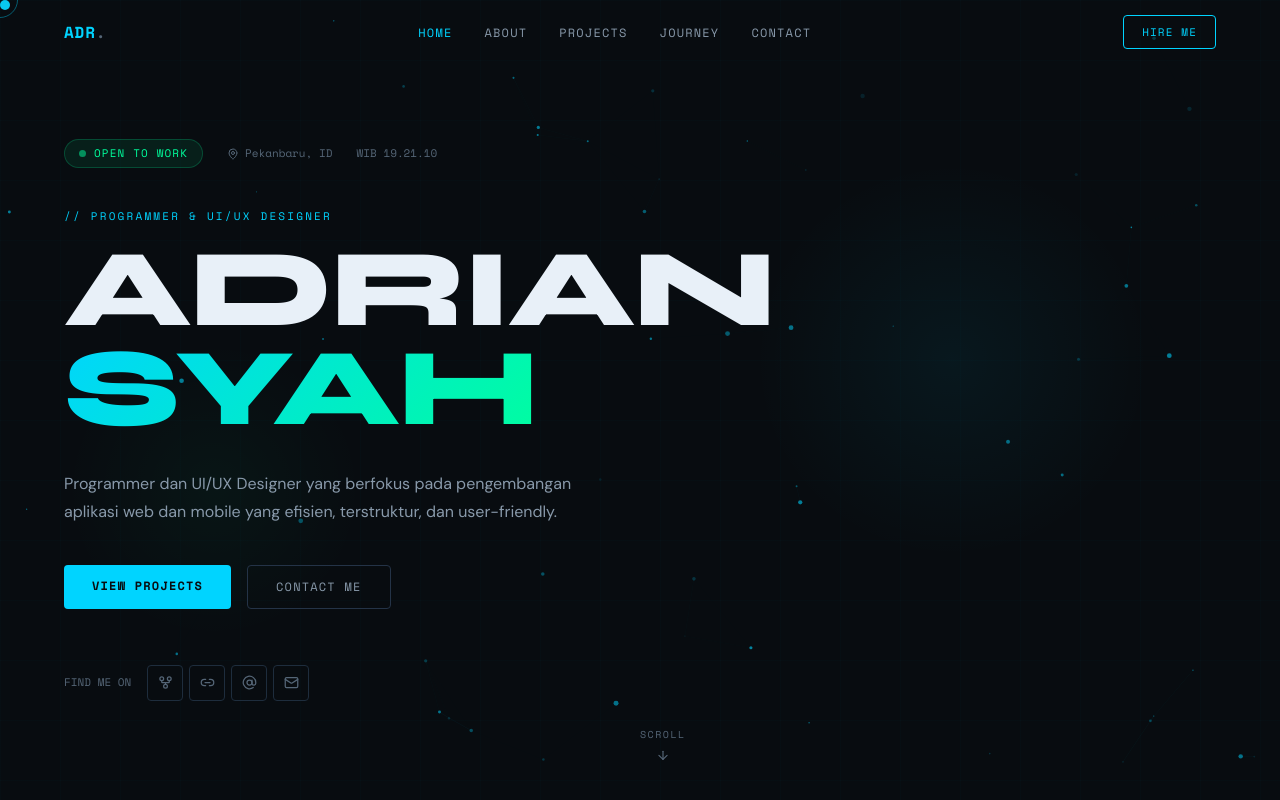
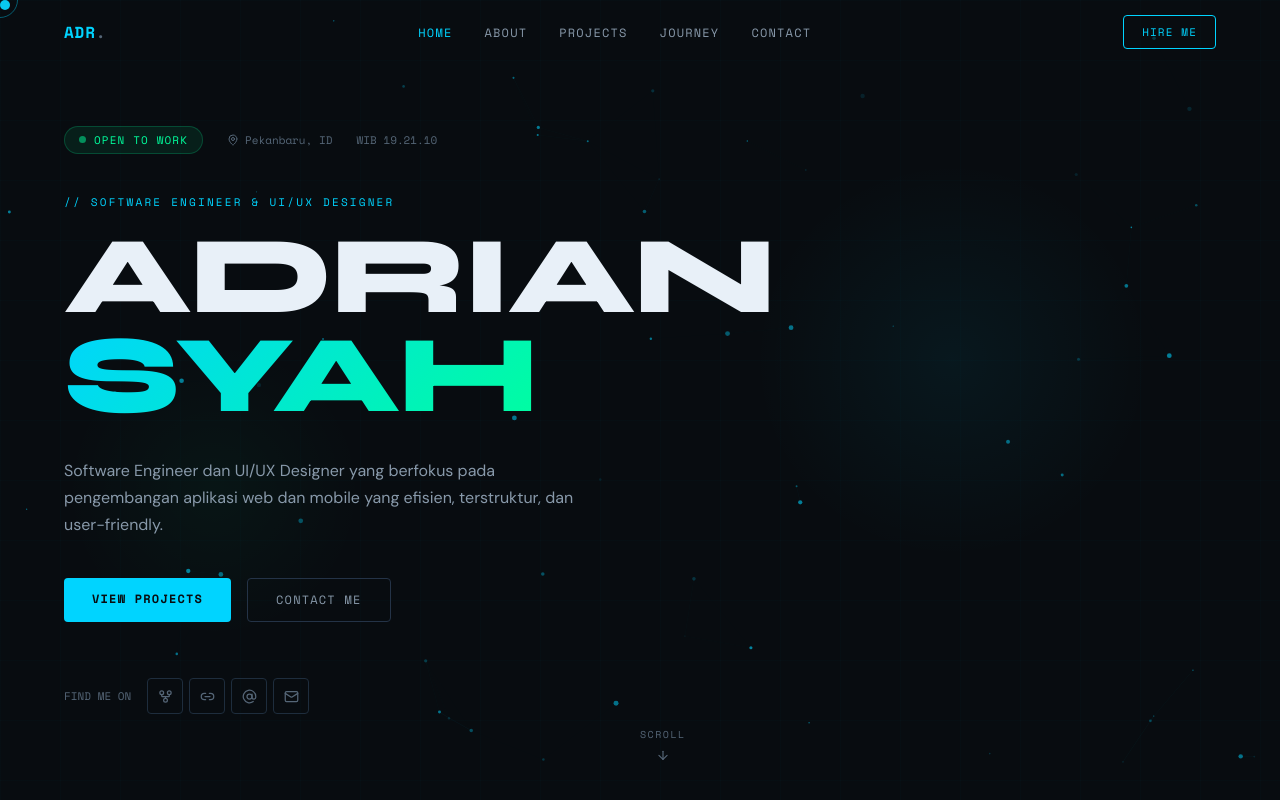
Before and after one commit to adriansyah1972/portofolio, a Next.js app: page / in a window 1280 px wide. Shown: the top 800 px of the page. Built offline with nearby package versions, Linux system fonts and the light colour scheme.

Commit message:
Update tampilan portfolio

```diff
--- a/app/components/Hero.tsx
+++ b/app/components/Hero.tsx
@@ -113,7 +113,7 @@ export default function Hero() {
 
         {/* Main heading */}
         <div style={{ marginBottom: 32 }}>
-          <p className="section-label" style={{ marginBottom: 16 }}>// programmer & ui/ux designer</p>
+          <p className="section-label" style={{ marginBottom: 16 }}>// software engineer & ui/ux designer</p>
           <h1 style={{ fontFamily: 'var(--display)', fontWeight: 800, fontSize: 'clamp(52px, 10vw, 110px)', lineHeight: 0.9, letterSpacing: '-0.02em', color: 'var(--text)' }}>
             ADRIAN
             <br />
@@ -123,7 +123,7 @@ export default function Hero() {
 
         {/* Bio */}
         <p style={{ maxWidth: 540, color: 'var(--text2)', lineHeight: 1.7, fontSize: 16, marginBottom: 40, fontFamily: 'var(--sans)' }}>
-          Programmer dan UI/UX Designer yang berfokus pada pengembangan aplikasi web dan mobile yang efisien, terstruktur, dan user-friendly.
+          Software Engineer dan UI/UX Designer yang berfokus pada pengembangan aplikasi web dan mobile yang efisien, terstruktur, dan user-friendly.
         </p>
 
         {/* CTAs */}
```
